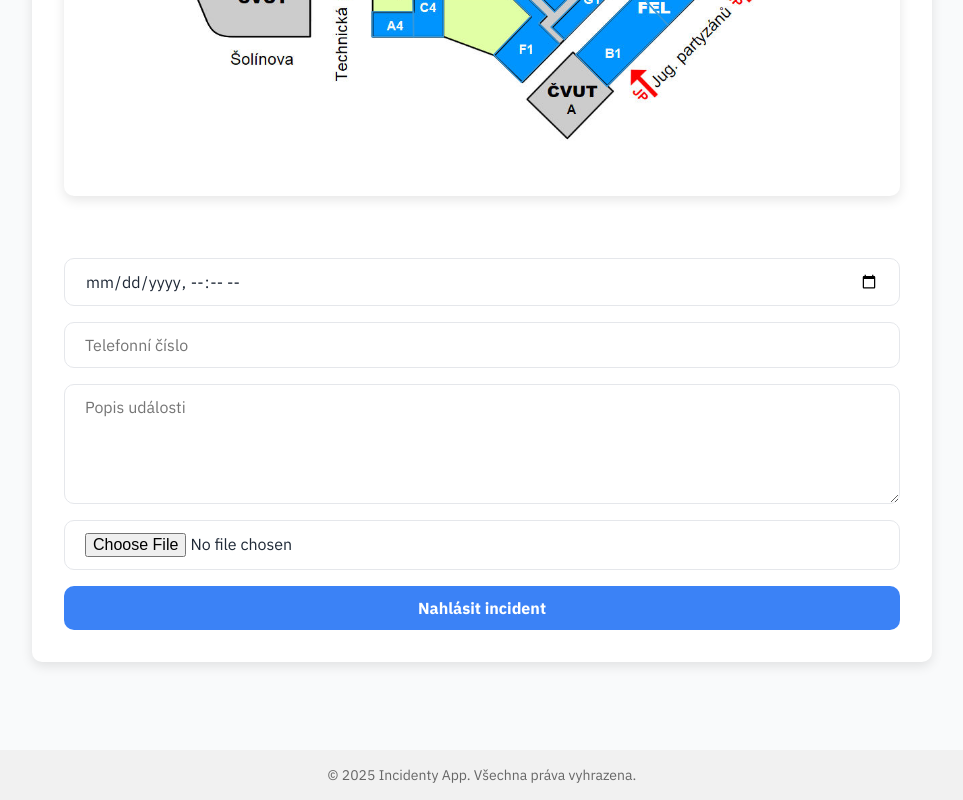
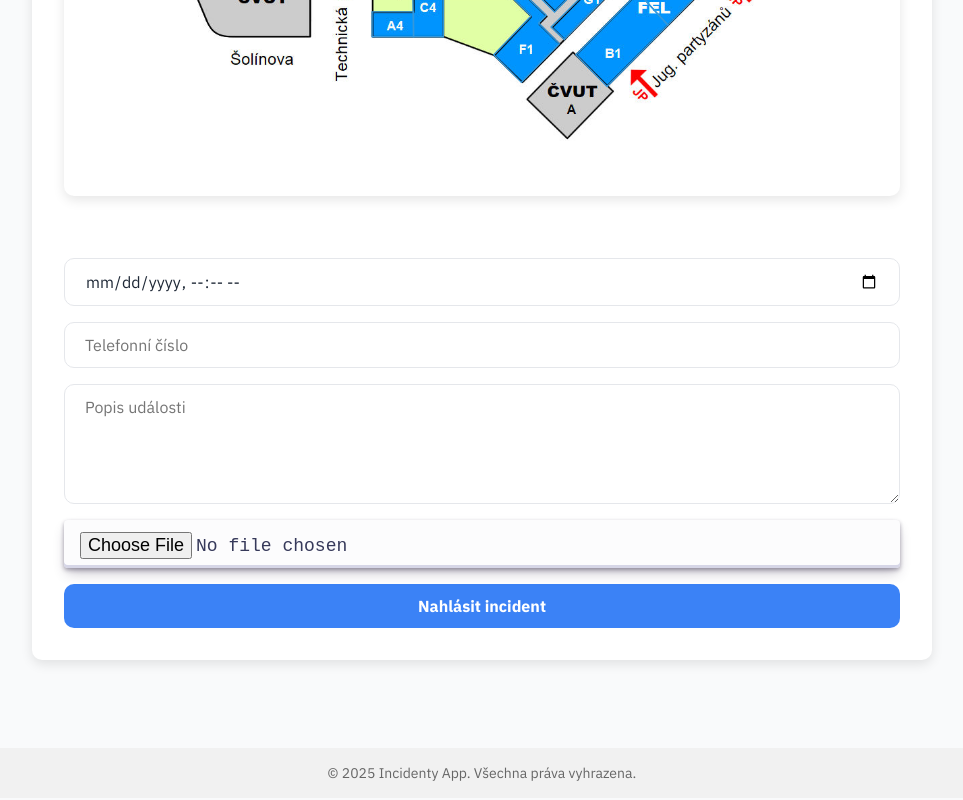
Before and after one commit to jakethegrappler/Incidenty, a React (Vite) app in the folder FrontEnd/: page /report in a window 1280 px wide. Shown: the part 518-1318 px from the top of the page, without its empty margins (158-1121 px from the left). Built offline with nearby package versions, Linux system fonts and the light colour scheme.

Commit message:
upload photo button

```diff
--- a/FrontEnd/src/css/ReportForm.css
+++ b/FrontEnd/src/css/ReportForm.css
@@ -65,6 +65,51 @@
     background-color: var(--primary-color-dark);
 }
 
+.report-form .upload-button {
+    align-items: center;
+    appearance: none;
+    background-color: #FCFCFD;
+    border-radius: 4px;
+    border-width: 0;
+    box-shadow: rgba(45, 35, 66, 0.4) 0 2px 4px, rgba(45, 35, 66, 0.3) 0 7px 13px -3px, #D6D6E7 0 -3px 0 inset;
+    box-sizing: border-box;
+    color: #36395A;
+    cursor: pointer;
+    display: inline-flex;
+    font-family: "JetBrains Mono", monospace;
+    height: 48px;
+    justify-content: center;
+    line-height: 1;
+    list-style: none;
+    overflow: hidden;
+    padding-left: 16px;
+    padding-right: 16px;
+    position: relative;
+    text-align: left;
+    text-decoration: none;
+    transition: box-shadow .15s, transform .15s;
+    user-select: none;
+    -webkit-user-select: none;
+    touch-action: manipulation;
+    white-space: nowrap;
+    will-change: box-shadow, transform;
+    font-size: 18px;
+}
+
+.report-form .upload-button:focus {
+    box-shadow: #D6D6E7 0 0 0 1.5px inset, rgba(45, 35, 66, 0.4) 0 2px 4px, rgba(45, 35, 66, 0.3) 0 7px 13px -3px, #D6D6E7 0 -3px 0 inset;
+}
+
+.report-form .upload-button:hover {
+    box-shadow: rgba(45, 35, 66, 0.4) 0 4px 8px, rgba(45, 35, 66, 0.3) 0 7px 13px -3px, #D6D6E7 0 -3px 0 inset;
+    transform: translateY(-2px);
+}
+
+.report-form .upload-button:active {
+    box-shadow: #D6D6E7 0 3px 7px inset;
+    transform: translateY(2px);
+}
+
 /* Responsive */
 @media (max-width: 600px) {
     .form-container {
@@ -75,6 +120,7 @@
         padding: 10px;
     }
 }
+
 .map-container {
     width: 100%;
     max-width: 900px;
--- a/FrontEnd/src/pages/ReportForm.jsx
+++ b/FrontEnd/src/pages/ReportForm.jsx
@@ -195,6 +195,7 @@ function ReportForm() {
                     <input
                         type="file"
                         name="photo"
+                        className="upload-button"
                         accept="image/*"
                         onChange={handleChange}
                     />
```
